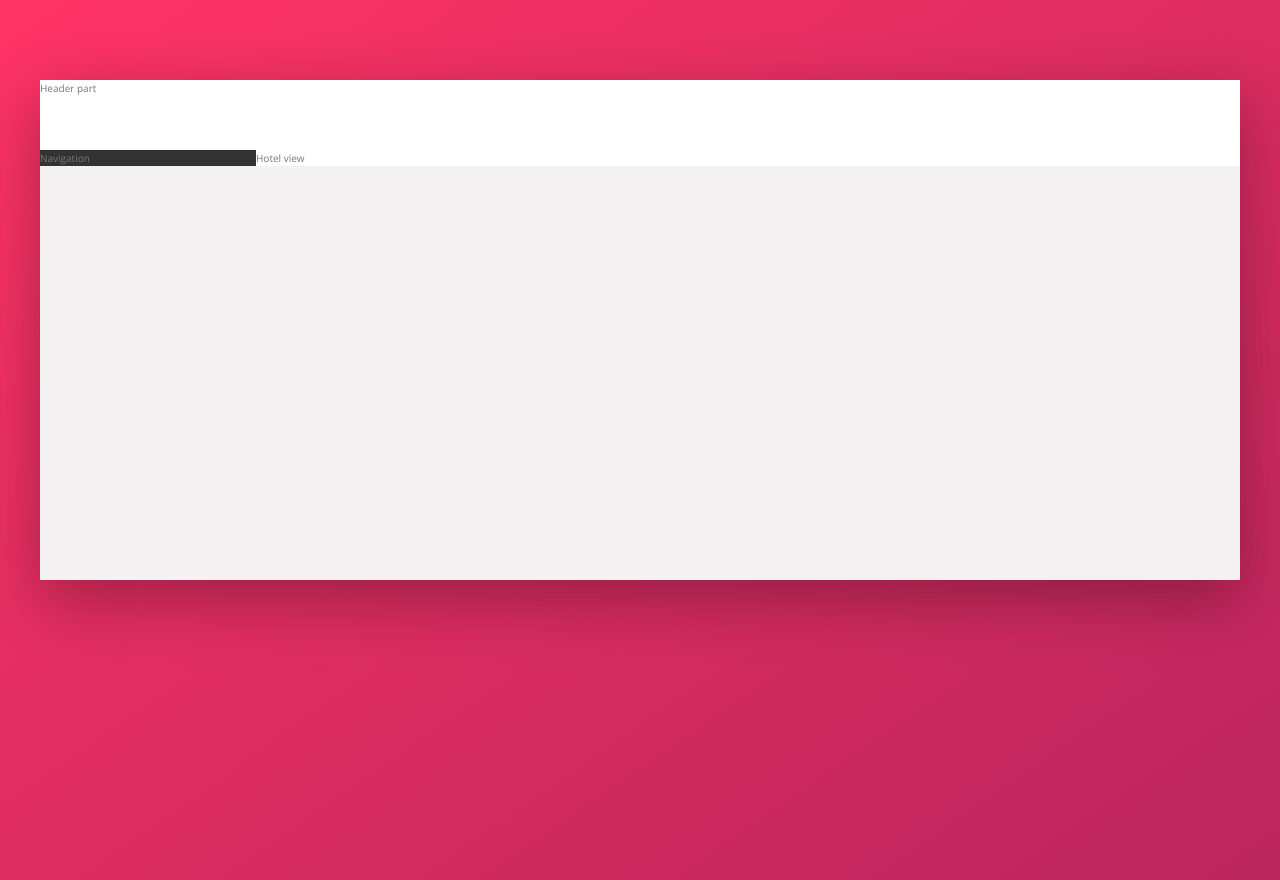
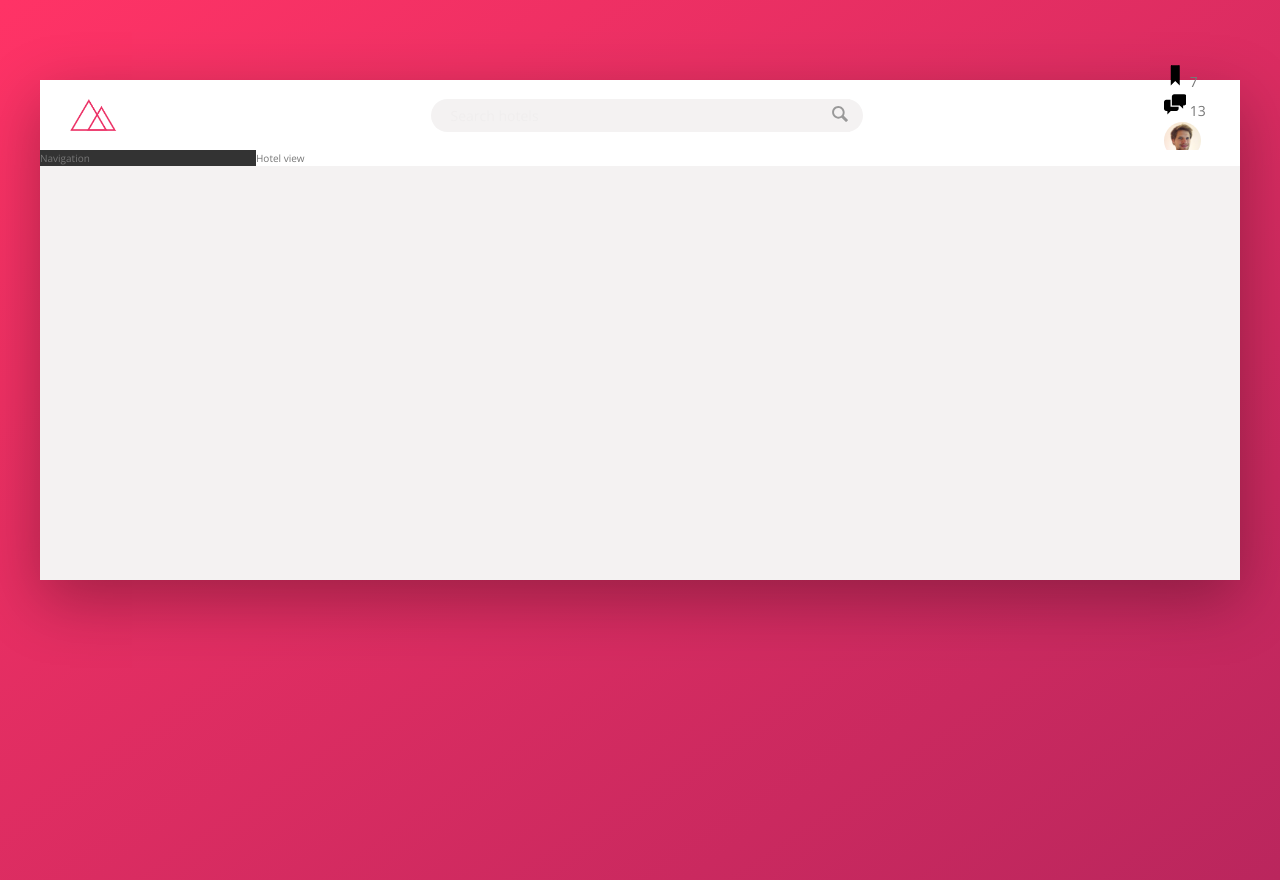
Before and after one commit to ducdn221/css-trillo, a website: page index.html in a window 1280 px wide. Drawn offline with nearby package versions, Linux system fonts and the light colour scheme.

Commit message:
second commit

```diff
--- a/index.html
+++ b/index.html
@@ -1,5 +1,6 @@
 <!DOCTYPE html>
 <html lang="en">
+
 <head>
     <meta charset="UTF-8">
     <meta name="viewport" content="width=device-width, initial-scale=1.0">
@@ -10,10 +11,42 @@
 
     <title>trillo &mdash; Your all-in-one booking app</title>
 </head>
+
 <body>
     <div class="container">
         <header class="header">
-                Header part
+            <img src="img/logo.png" alt="trillo logo" class="logo">
+
+            <form action="#" class="search">
+                <input type="text" class="search__input" placeholder="Search hotels">
+
+                <button class="search__button">
+                    <svg class="search__icon">
+                        <use xlink:href="img/sprite.svg#icon-magnifying-glass"></use>
+                    </svg>
+                </button>
+            </form>
+
+            <nav class="user-nav">
+                <div class="user-nav__icon-box">
+                    <svg class="user-nav__icon">
+                        <use xlink:href="img/sprite.svg#icon-bookmark"></use>
+                    </svg>
+                    <span class="user-nav__notification">7</span>
+                </div>
+
+                <div class="user-nav__icon-box">
+                    <svg class="user-nav__icon">
+                        <use xlink:href="img/sprite.svg#icon-chat"></use>
+                    </svg>
+                    <span class="user-nav__notification">13</span>
+                </div>
+
+                <div class="user-nav__user">
+                    <img src="img/user.jpg" alt="User photo" class="user-nav__user-photo">
+                    <span class="user-nav_user-name">Jonas</span>
+                </div>
+            </nav>
         </header>
         <div class="content">
             <nav class="sidebar">
@@ -25,4 +58,5 @@
         </div>
     </div>
 </body>
+
 </html>
--- a/sass/_components.scss
+++ b/sass/_components.scss
@@ -0,0 +1,102 @@
+/////////////////////////////////////////////
+// LOGO
+
+.logo {
+    height: 3.25rem;
+    margin-left:3rem;
+}
+
+/////////////////////////////////////////////
+// SEARCH
+.search {
+    flex: 0 0 40%;
+
+    display: flex;
+    justify-content: center;
+    align-content: center;
+    &__input {
+        font-family: inherit;
+        font-size: inherit;
+        background-color: var(--color-grey-light-2);
+        border: none;
+        color: inherit;
+        padding: .7rem 2rem;
+        border-radius: 100px;
+        width: 90%;
+        transition: all .2s;
+        margin-right: -3.25rem;
+        &:focus {
+            outline:none;
+            width: 100%;
+            background-color: var(--color-grey-light-3);
+        }
+
+        &::-webkit-input-placeholder {
+            font-weight: 100;
+            color: var(--color-grey-light-3);
+        }
+    }
+
+    &__input:focus + &__button {
+        background-color: var(--color-grey-light-3);
+    }
+
+    &__button {
+        border: none;
+        background-color: var(--color-grey-light-2);
+
+        &:focus {
+            outline:none;
+        }
+
+        &:active {
+            transform: translateY(2px);
+        }
+    }
+
+    &__icon {
+        height: 2rem;
+        width: 2rem;
+        fill: var(--color-grey-dark-3);
+    }
+}
+
+
+
+
+
+
+
+
+
+
+
+/////////////////////////////////////////////
+// USER NAVIGATION
+.user-nav {
+    &__icon-box {
+
+    }
+
+    &__icon {
+        height: 2.25rem;
+        width: 2.25rem;
+    }
+
+    &__notification {
+
+    }
+
+    &__user {
+
+    }
+
+    &__user-photo {
+        height: 3.75rem;
+        border-radius: 50%;
+    }
+
+    &__user-name {
+
+    }
+}
--- a/sass/_layout.scss
+++ b/sass/_layout.scss
@@ -8,9 +8,14 @@
 }
 
 .header {
+    font-size: 1.4rem;
     height: 7rem;
     background-color: #fff;
     border-bottom: var(--color-grey-light-2);
+
+    display: flex;
+    justify-content: space-between;
+    align-items: center;
 }
 
 .content {
```
Also changed, not shown: css/style.css, img/SVG/aircraft-take-off.svg (added), img/SVG/bookmark.svg (added), img/SVG/chat.svg (added), img/SVG/chevron-right.svg (added), img/SVG/home.svg (added), img/SVG/key.svg (added), img/SVG/location-pin.svg (added), img/SVG/magnifying-glass.svg (added), img/SVG/map.svg (added), img/SVG/star.svg (added), img/symbol-defs.svg (added), 2 other files. Lines whose indentation alone changed are shown as unchanged.
